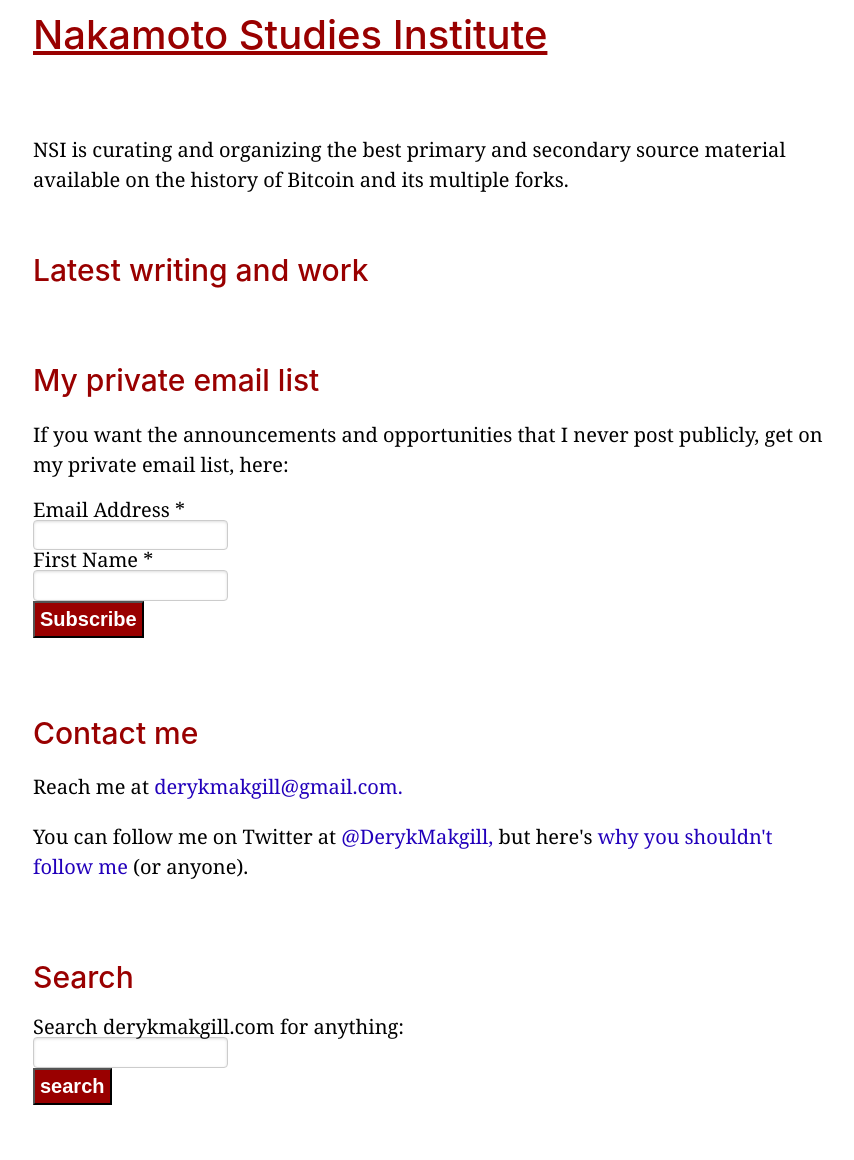
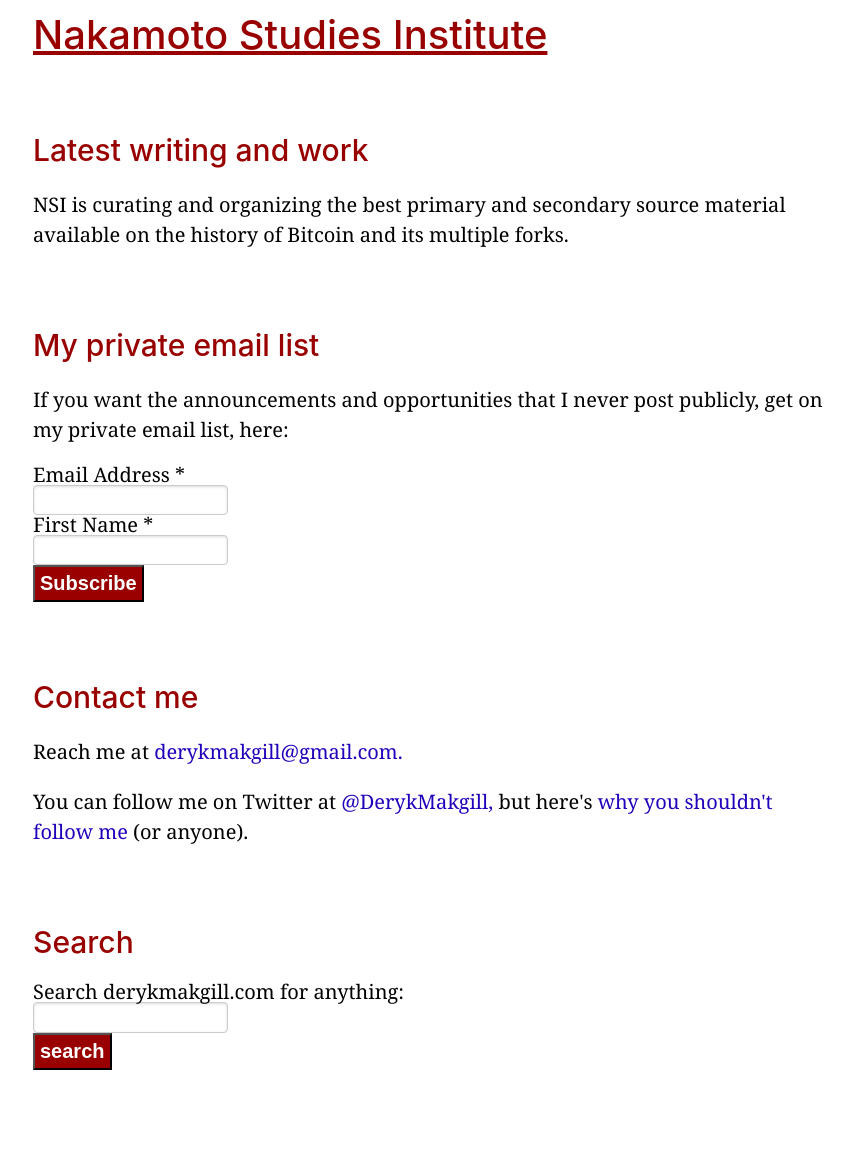
Before and after one commit to nakamotostudies/nakamotostudies.github.io, a Jekyll site: the page built from index.md, in a window 1280 px wide. Shown: the whole page, without its empty margins (57-911 px from the left). Built offline with Jekyll 4.4.1, drawn with Linux system fonts in a browser that asks for light colours; after the commit the page ends 1125 px from its top, so only the background shows below that.

Commit message:
Update index.md

```diff
--- a/index.md
+++ b/index.md
@@ -7,9 +7,10 @@ title: Nakamoto Studies Institute
 
 
 <section id="newestarticles">
-NSI is curating and organizing the best primary and secondary source material available on the history of Bitcoin and its multiple forks.
+<h2>Latest writing and work</h2>
 
-<h2>Latest writing and work</h2>
+<p>NSI is curating and organizing the best primary and secondary source material available on the history of Bitcoin and its multiple forks.
+	</p>
 <ul style="
     list-style: none;
     padding-left: 0px;
```
